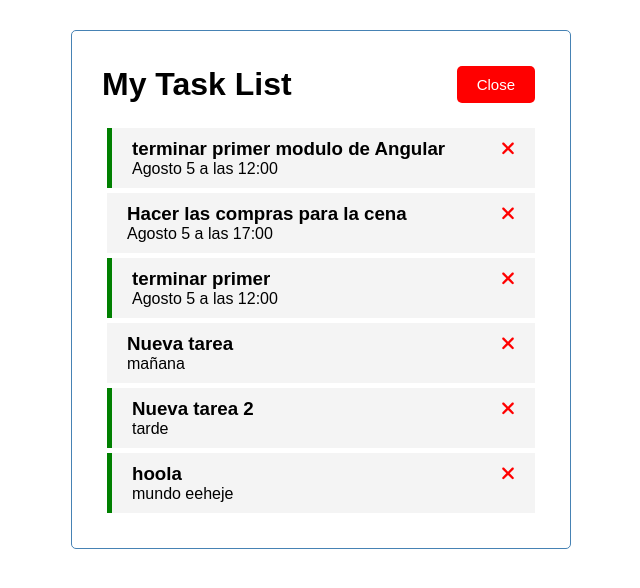
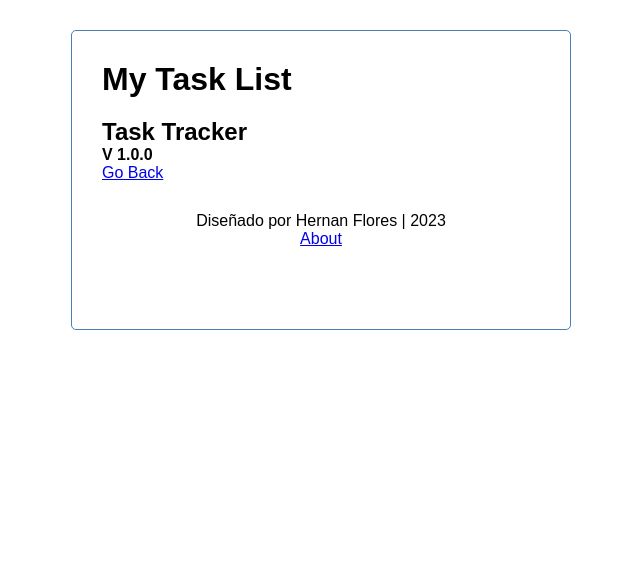
Before and after one commit to hernan840/Modulo3, an Angular app: page /about in a window 1280 px wide. Shown: the top 588 px of the page, without its empty margins (319-959 px from the left). Built offline with nearby package versions, Linux system fonts and the light colour scheme; data requests are answered from the project's data file.

Commit message:
uso de routin y se oculto el btn cuando esta en about

```diff
--- a/db.json
+++ b/db.json
@@ -29,12 +29,6 @@
       "day": "tarde",
       "reminder": true,
       "id": 7
-    },
-    {
-      "text": "hoola",
-      "day": "mundo eeheje",
-      "reminder": true,
-      "id": 8
     }
   ]
 }
--- a/src/app/app.component.html
+++ b/src/app/app.component.html
@@ -1,5 +1,6 @@
 <div class="container">
     <app-header></app-header>
-    <app-tasks></app-tasks>
+    <router-outlet></router-outlet>
+    <app-footer></app-footer>
 
 </div>
--- a/src/app/app.module.ts
+++ b/src/app/app.module.ts
@@ -3,6 +3,8 @@
 import { FontAwesomeModule } from '@fortawesome/angular-fontawesome';
 import { HttpClientModule } from '@angular/common/http'
 import { FormsModule } from '@angular/forms';
+import { RouterModule, Routes } from '@angular/router';
+
 
 import { AppComponent } from './app.component';
 import { HeaderComponent } from './components/header/header.component';
@@ -10,6 +12,13 @@
 import { TasksComponent } from './components/tasks/tasks.component';
 import { TasksItemComponent } from './components/tasks-item/tasks-item.component';
 import { AddTaskComponent } from './components/add-task/add-task.component';
+import { AboutComponent } from './components/about/about.component';
+import { FooterComponent } from './components/footer/footer.component';
+
+const appRoutes:Routes = [
+  {path: '', component: TasksComponent}, //si llega el phat vacio va a montar el TaskComponent
+  {path: 'about', component: AboutComponent}
+]
 
 @NgModule({
   declarations: [
@@ -18,13 +27,16 @@
     ButtonComponent,
     TasksComponent,
     TasksItemComponent,
-    AddTaskComponent
+    AddTaskComponent,
+    AboutComponent,
+    FooterComponent
   ],
   imports: [
     BrowserModule,
     FontAwesomeModule,
     HttpClientModule,
-    FormsModule
+    FormsModule,
+    RouterModule.forRoot(appRoutes, {enableTracing: true})
   ],
   providers: [],
   bootstrap: [AppComponent]
--- /dev/null
+++ b/src/app/components/about/about.component.html
@@ -0,0 +1,5 @@
+<div>
+    <h2>Task Tracker</h2>
+    <h4>V 1.0.0</h4>
+    <a routerLink="/">Go Back</a>
+</div>
--- /dev/null
+++ b/src/app/components/footer/footer.component.css
@@ -0,0 +1,4 @@
+footer{
+    margin-top: 30px;
+    text-align: center;
+}
--- /dev/null
+++ b/src/app/components/footer/footer.component.html
@@ -0,0 +1,4 @@
+<footer>
+    <p>Diseñado por Hernan Flores | 2023</p>
+    <a routerLink="/about">About</a>
+</footer>
--- a/src/app/components/header/header.component.html
+++ b/src/app/components/header/header.component.html
@@ -4,6 +4,7 @@
         color="{{showAddTask ? 'red' : 'green'}}"
         text="{{showAddTask ? 'Close' : 'Add'}}"
         (btnClick)="toggelAddTask()"
+        *ngIf="hasRoute('/')"
     ></app-button>
 
 </header>
--- a/src/app/components/header/header.component.ts
+++ b/src/app/components/header/header.component.ts
@@ -1,6 +1,8 @@
 import { Component, OnInit } from '@angular/core';
 import { Subscription } from 'rxjs';
 import { UiService } from 'src/app/service/ui.service';
+import { Router } from '@angular/router';
+
 
 //UiService se  usa para poder escuchar cunado se hace click en el boton
 //al otro componente
@@ -17,7 +19,10 @@
   subscription?: Subscription;
 
 
-  constructor(private uiService:UiService){
+  constructor(
+    private uiService:UiService,
+    private router:Router
+    ){
     //para que cambie el btn al precionar
     this.subscription = this.uiService.onToggle().subscribe((value) =>
               this.showAddTask = value)
@@ -31,4 +36,8 @@
     this.uiService.toggleAddTask(); //para que cambie el valor del toggel
   }
 
+  hasRoute(router: string){
+    return this.router.url === router
+  }
+
 }
--- a/src/app/service/ui.service.ts
+++ b/src/app/service/ui.service.ts
@@ -5,18 +5,18 @@
   providedIn: 'root'
 })
 export class UiService {
-  private showAddTask:boolean = false; //
+  private showAddTask: boolean = false; //
   private subject = new Subject<any>(); //tinne que ver cpn la posibilidad de escuchar eventos del template
 
 
   constructor() { }
 
-  toggleAddTask():void{
+  toggleAddTask(): void {
     this.showAddTask = !this.showAddTask;
     this.subject.next(this.showAddTask);
   }
 
-  onToggle(): Observable<any>{
+  onToggle(): Observable<any> {
     return this.subject.asObservable();
   }
 
```
Also changed, not shown: src/app/components/about/about.component.ts (added, +10 -0 lines), src/app/components/footer/footer.component.ts (added, +10 -0 lines), src/app/components/about/about.component.css (added).
